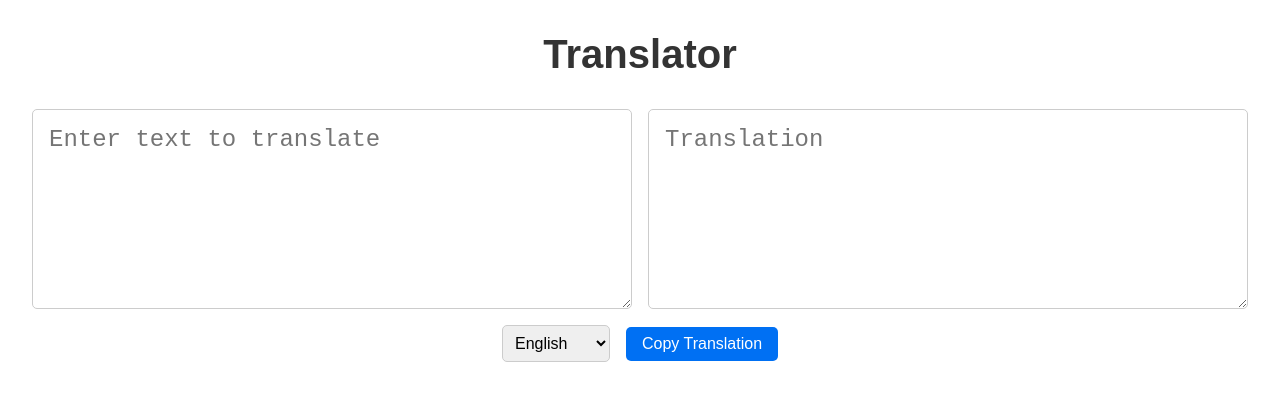
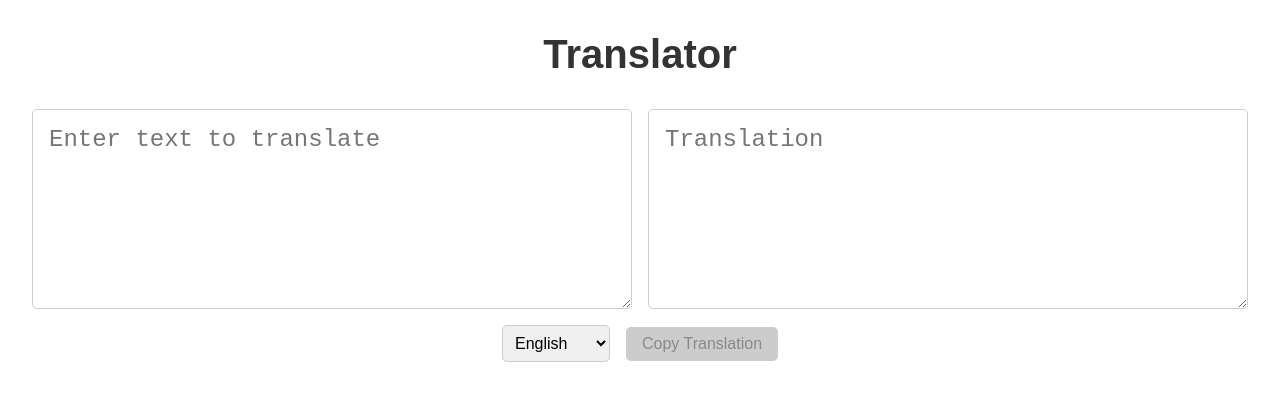
Before and after one commit to ksukemiura/translator, a Next.js app: page / in a window 1280 px wide. Shown: the top 400 px of the page. Built offline with nearby package versions, Linux system fonts and the light colour scheme.

Commit message:
Add disabled state styles for buttons

```diff
--- a/app/page.module.css
+++ b/app/page.module.css
@@ -57,3 +57,9 @@
 .button:hover {
   background-color: #005bb5;
 }
+
+.button:disabled {
+  background-color: #ccc;
+  color: #888;
+  cursor: not-allowed;
+}
```
